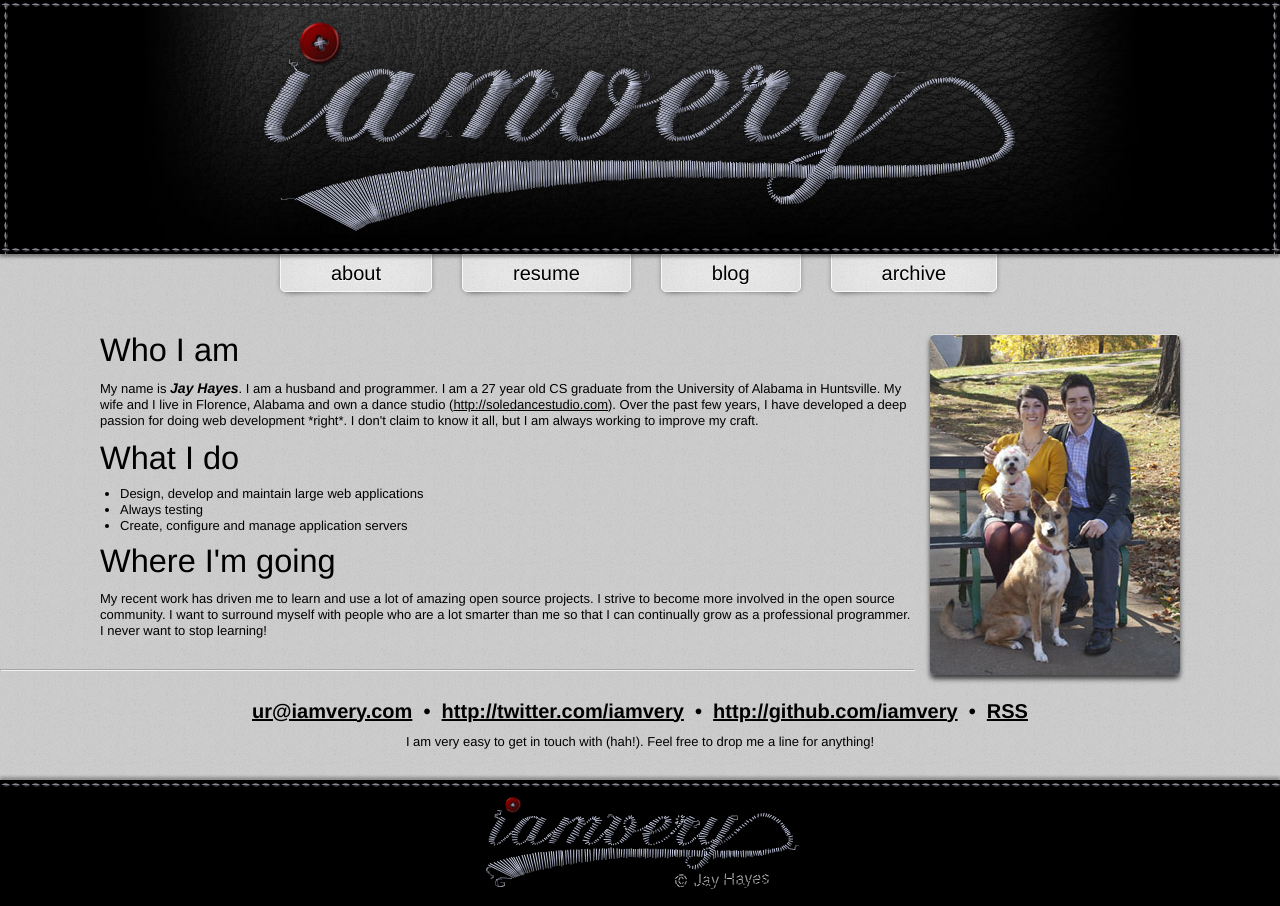
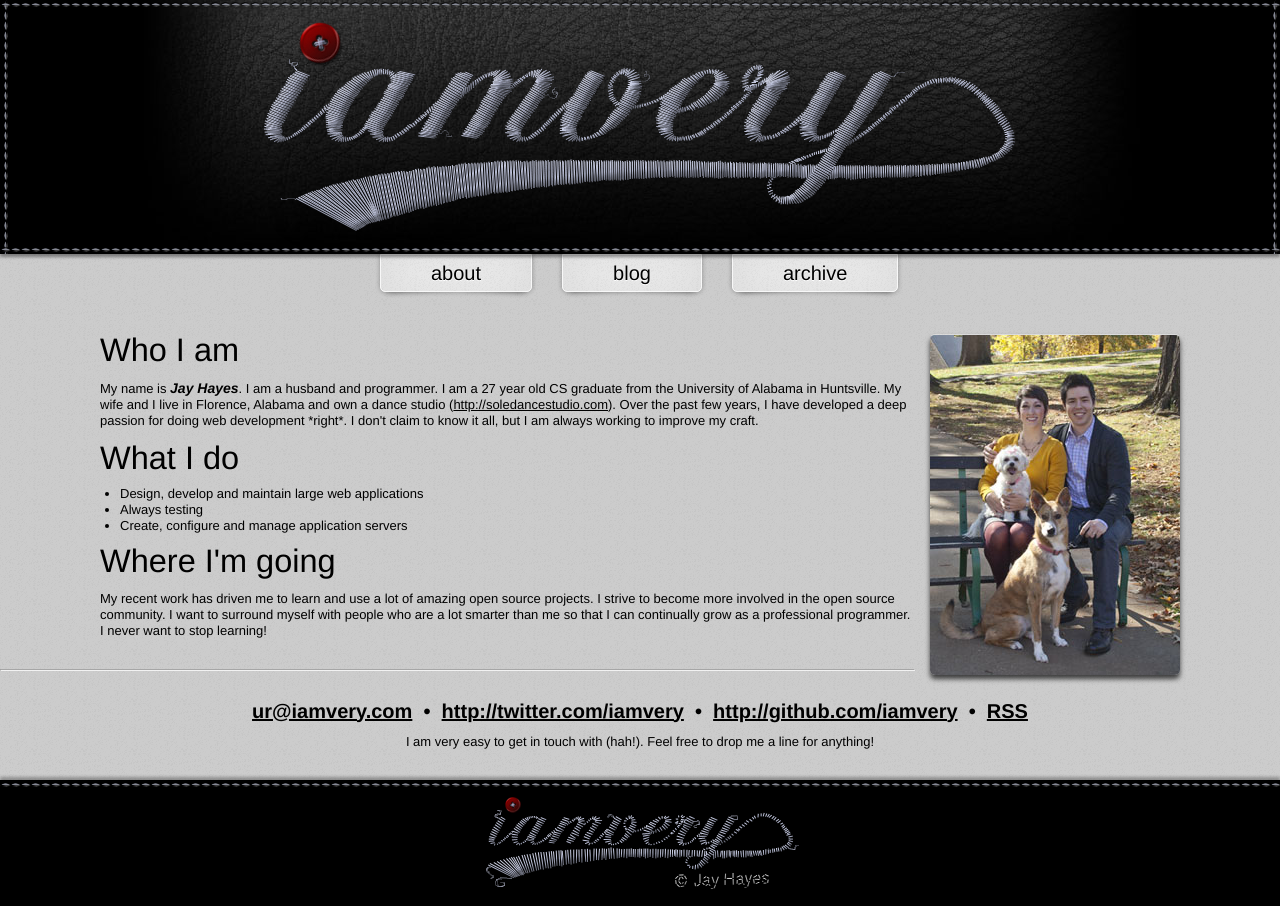
Before and after one commit to iamvery/iamvery.github.com, a Jekyll site: the page built from index.html, in a window 1280 px wide. Built offline with Jekyll 4.4.1, drawn with Linux system fonts in a browser that asks for light colours.

Commit message:
Remove resume link from navigation
* Resumes seem to be more and more irrelevant. I'm not going to remove
  the content just yet, but for now the link seems mostly useless...
* Seems like you skill and product should speak louder than the tools
  you've used...

```diff
--- a/_assets/stylesheets/structure.scss
+++ b/_assets/stylesheets/structure.scss
@@ -39,7 +39,7 @@
 
 nav {
   ul {
-    width: 750px;
+    width: 550px;
 
     li {
       text-align: center;
--- a/_layouts/default.html
+++ b/_layouts/default.html
@@ -25,7 +25,6 @@
       <nav>
         <ul>
           <li><a href="/">about</a></li>
-          <li><a href="/resume.html">resume</a></li>
           <li><a href="{{ site.posts.first.url }}">blog</a></li>
           <li><a href="/archive.html">archive</a></li>
         </ul>
--- a/stylesheets/iamvery.css
+++ b/stylesheets/iamvery.css
@@ -181,7 +181,7 @@
     padding-top: 0; }
 
 nav ul {
-  width: 750px; }
+  width: 550px; }
   nav ul li {
     text-align: center;
     font-size: 20px;
```
